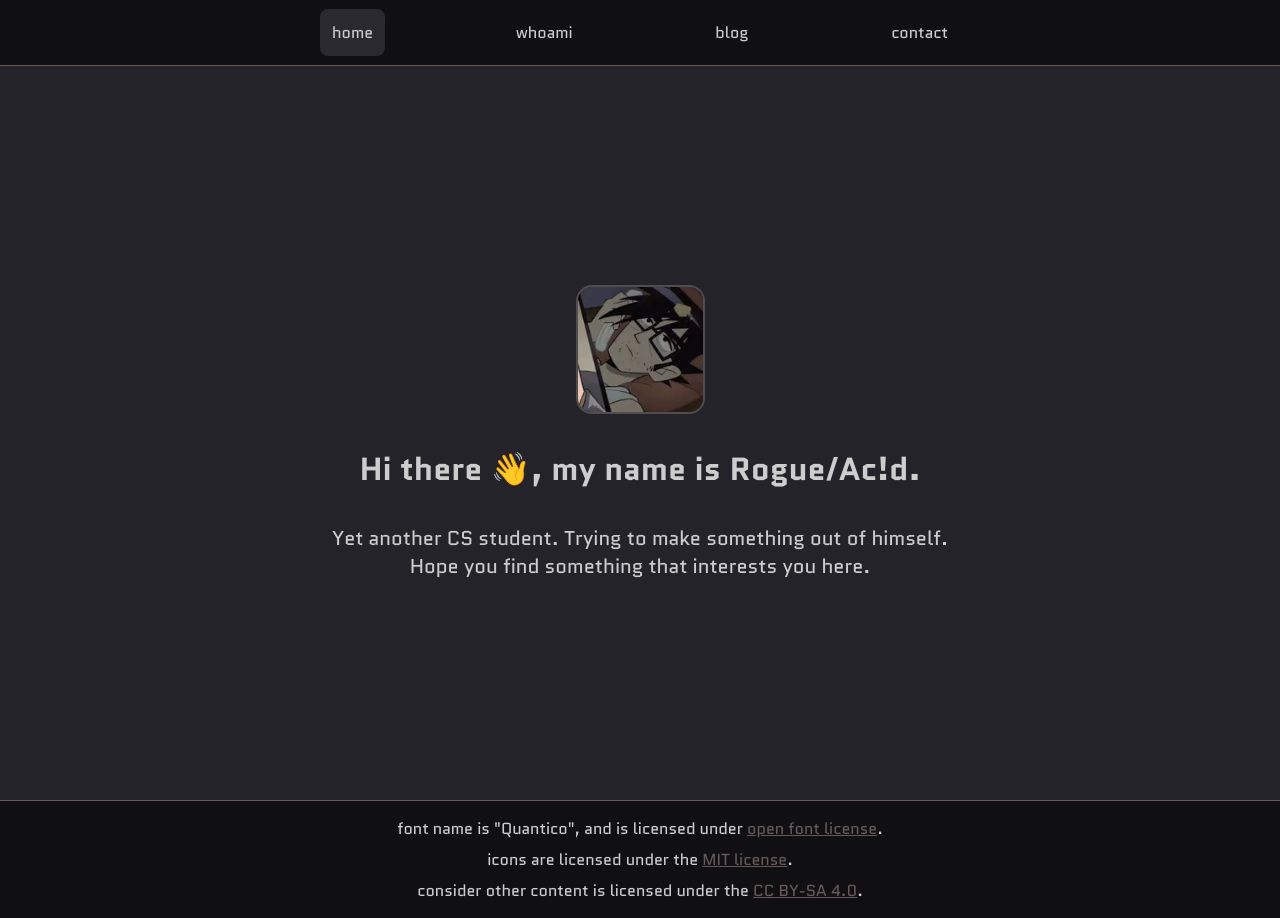
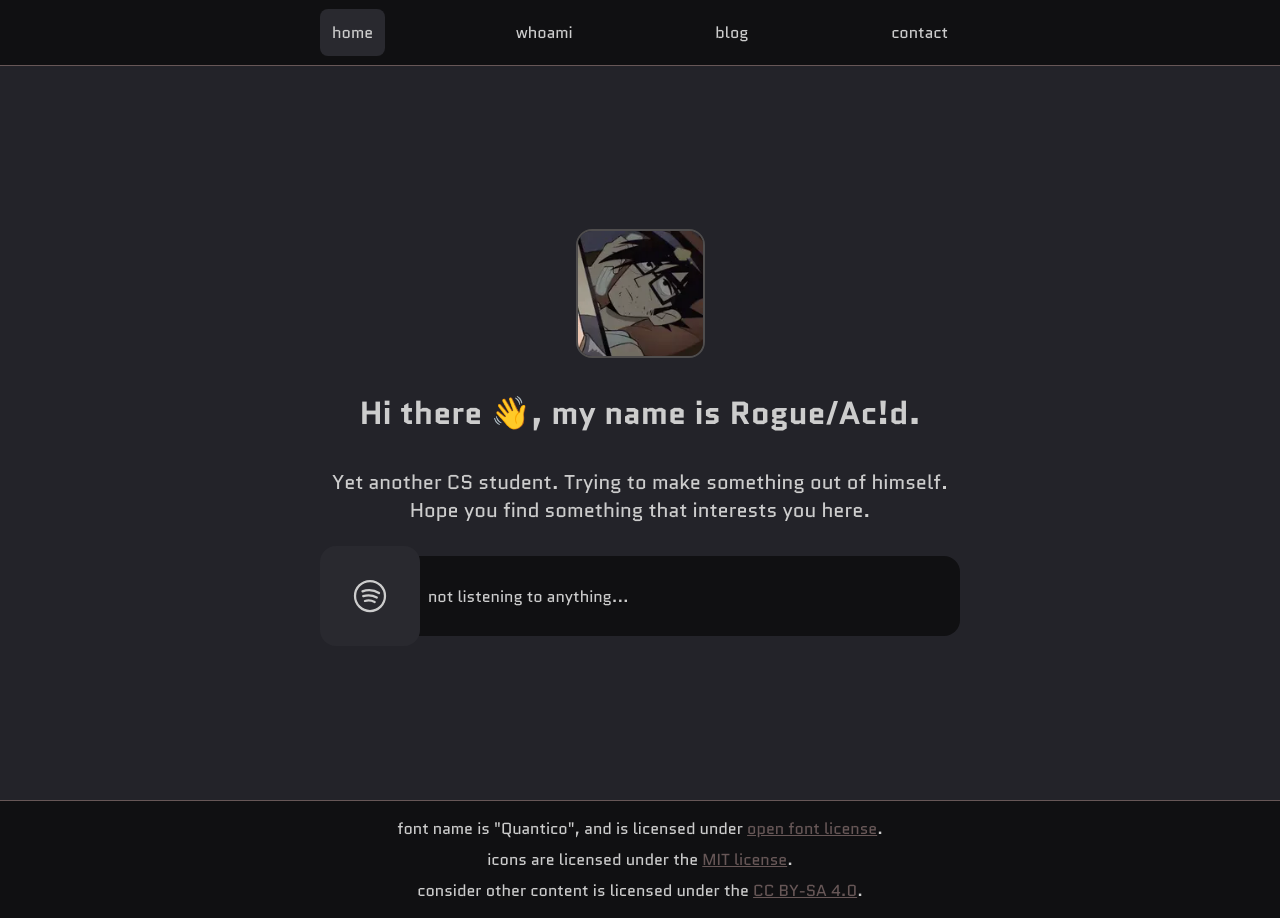
Before and after one commit to rogue-87/rogue-87.github.io, a SvelteKit app: page / in a window 1280 px wide. Built offline with nearby package versions, Linux system fonts and the light colour scheme; no server answers.

Commit message:
bring back the spotify component

```diff
--- a/src/routes/(home)/+page.svelte
+++ b/src/routes/(home)/+page.svelte
@@ -1,4 +1,5 @@
 <script>
+    import Spotify from "./Spotify.svelte";
     import { LanyardSocket } from "../../stores/websocket.svelte";
     import gideon from "$lib/assets/images/gideon-animated.webp";
     import { title, author, url, desc } from "$lib/site-config";
@@ -38,6 +39,8 @@
         Yet another CS student. Trying to make something out of himself. Hope you find something
         that interests you here.
     </p>
+
+    <Spotify />
 </section>
 
 <style>
```
